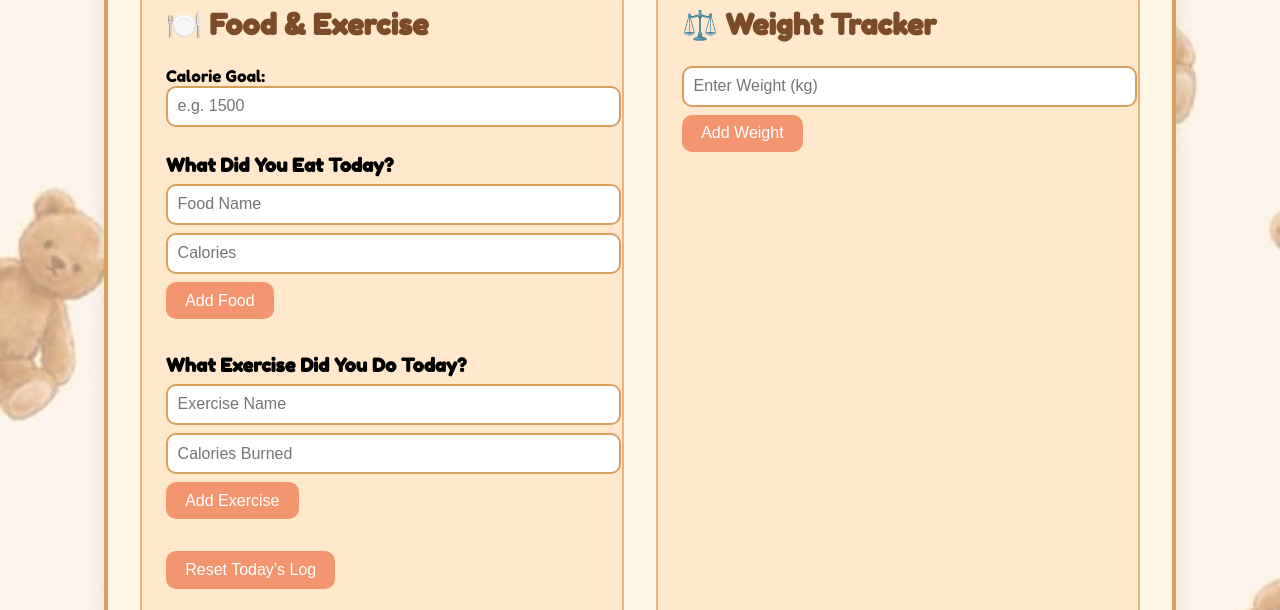
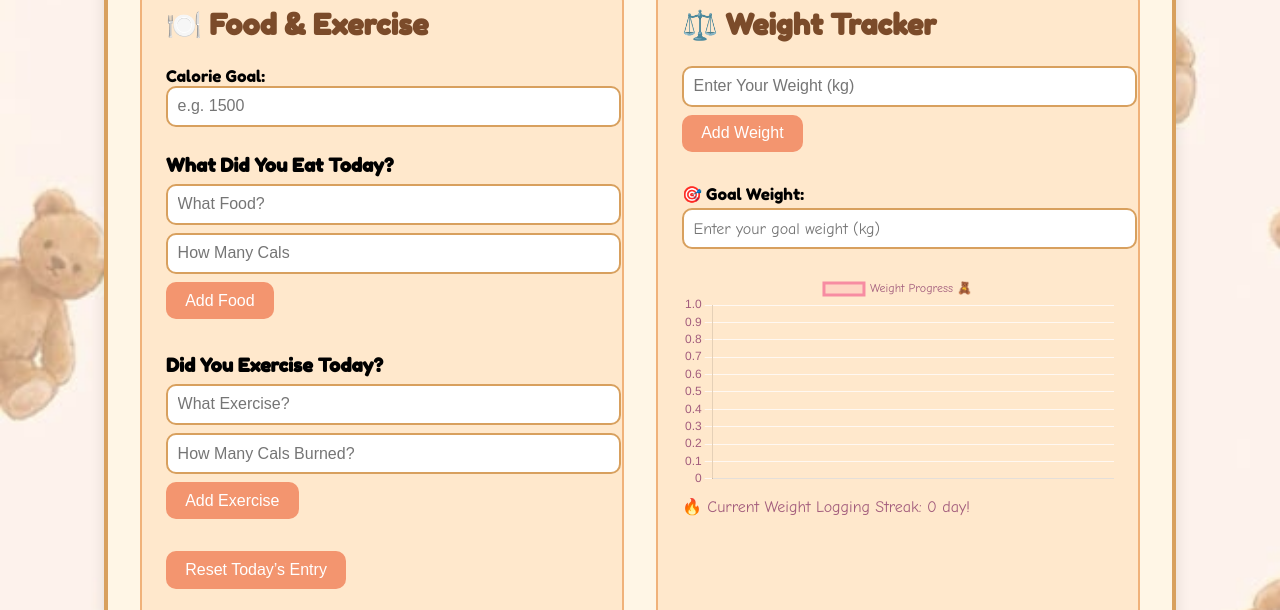
Before and after one commit to EmmaLucianoBolger/weight-loss-tracker, a plain HTML site: page index.htm in a window 1280 px wide. Shown: the part 195-805 px from the top of the page. Drawn offline with nearby package versions, Linux system fonts and the light colour scheme.

Commit message:
version 1

```diff
--- a/index.htm
+++ b/index.htm
@@ -21,21 +21,18 @@
         </label>
 
         <h3>What Did You Eat Today?</h3>
-        <input type="text" id="foodName" placeholder="Food Name" />
-        <input type="number" id="foodCalories" placeholder="Calories" />
-        <button onclick="addFood()">Add Food</button>
-
+        <input type="text" id="foodName" placeholder="What Food?" />
+        <input type="number" id="foodCalories" placeholder="How Many Cals" />
+        <button id="addFoodBtn" class="btn">Add Food</button>
         <ul id="foodList"></ul>
 
-        <h3>What Exercise Did You Do Today?</h3>
-        <input type="text" id="exerciseName" placeholder="Exercise Name" />
-        <input type="number" id="exerciseCalories" placeholder="Calories Burned" />
-        <button onclick="addExercise()">Add Exercise</button>
-
+        <h3>Did You Exercise Today?</h3>
+        <input type="text" id="exerciseName" placeholder="What Exercise?" />
+        <input type="number" id="exerciseCalories" placeholder="How Many Cals Burned?" />
+        <button id="addExerciseBtn" class="btn">Add Exercise</button>
         <ul id="exerciseList"></ul>
 
-        <button onclick="resetLogs()">Reset Today’s Log</button>
-
+        <button id="resetBtn" class="btn">Reset Today’s Entry</button>
 
         <h3>Result:</h3>
         <p id="netCalories">Net Calories: 0</p>
@@ -44,9 +41,24 @@
 
       <!-- Weight Tracker Section -->
       <div class="section" id="weight-section">
-        <h2>⚖️ Weight Tracker</h2> <!--change this symbol-->
-        <input type="number" id="weightInput" placeholder="Enter Weight (kg)" />
-        <button onclick="addWeight()">Add Weight</button>
+        <h2>⚖️ Weight Tracker</h2>
+
+        <input type="number" id="weightInput" placeholder="Enter Your Weight (kg)" />
+        <button id="addWeightBtn" class="btn">Add Weight</button>
+
+        <label style="display:block; margin-bottom:0.5rem; margin-top:1rem;">
+          🎯 Goal Weight:
+          <input type="number" id="goalWeightInput" placeholder="Enter your goal weight (kg)" min="0" step="0.1" style="
+            width: 100%;
+            padding: 0.6rem;
+            margin-top: 0.25rem;
+            border-radius: 10px;
+            border: 2px solid #d8a05e;
+            font-family:'Comic Sans MS', cursive;
+            font-size:1rem;
+          " />
+        </label>
+
         <ul id="weightList"></ul>
         <canvas id="weightChart" style="margin-top: 1rem;"></canvas>
       </div>
@@ -57,6 +69,5 @@
   <script src="https://cdn.jsdelivr.net/npm/chart.js"></script>
   <script src="script.js"></script>
 </body>
-<!--should add more notes of encouragement to the user-->
 
 </html>
--- a/script.js
+++ b/script.js
@@ -289,8 +289,8 @@ function deleteWeight(index) {
 function updateWeightChart() {
   const ctx = document.getElementById("weightChart").getContext("2d");
 
-  const labels = weightData.map(entry => entry.date);
-  const data =  weightData.map(entry => entry.weight);
+  const labels = weightData.map(entry => entry.date); // use dates on x-axis
+  const data = weightData.map(entry => entry.weight); // weights on y-axis
 
   if (weightChart) weightChart.destroy();
 
@@ -342,6 +342,7 @@ function updateWeightChart() {
   });
 }
 
+
 // ---------------- Weight Streak Tracker ---------------- //
 
 function calculateStreak() {
```
